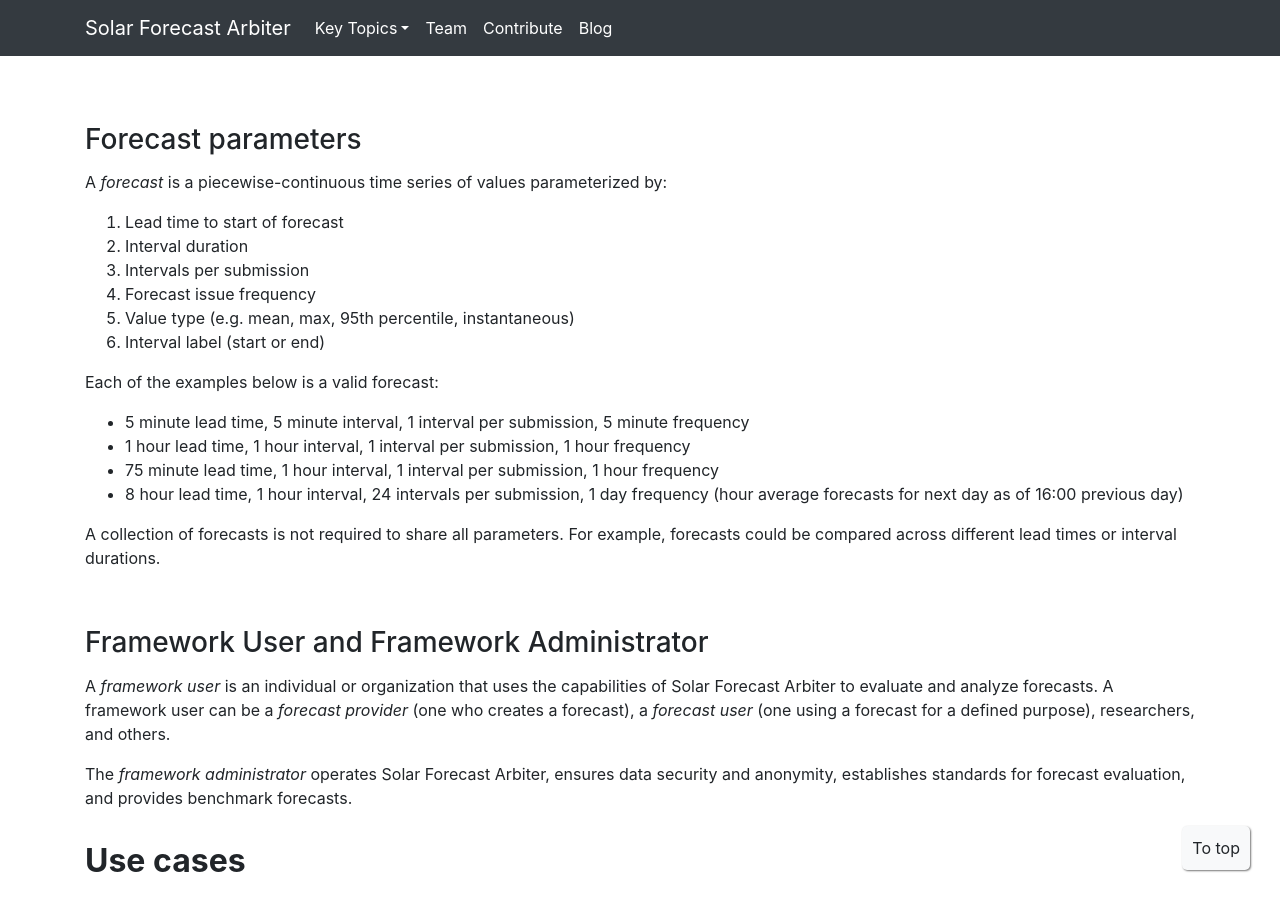
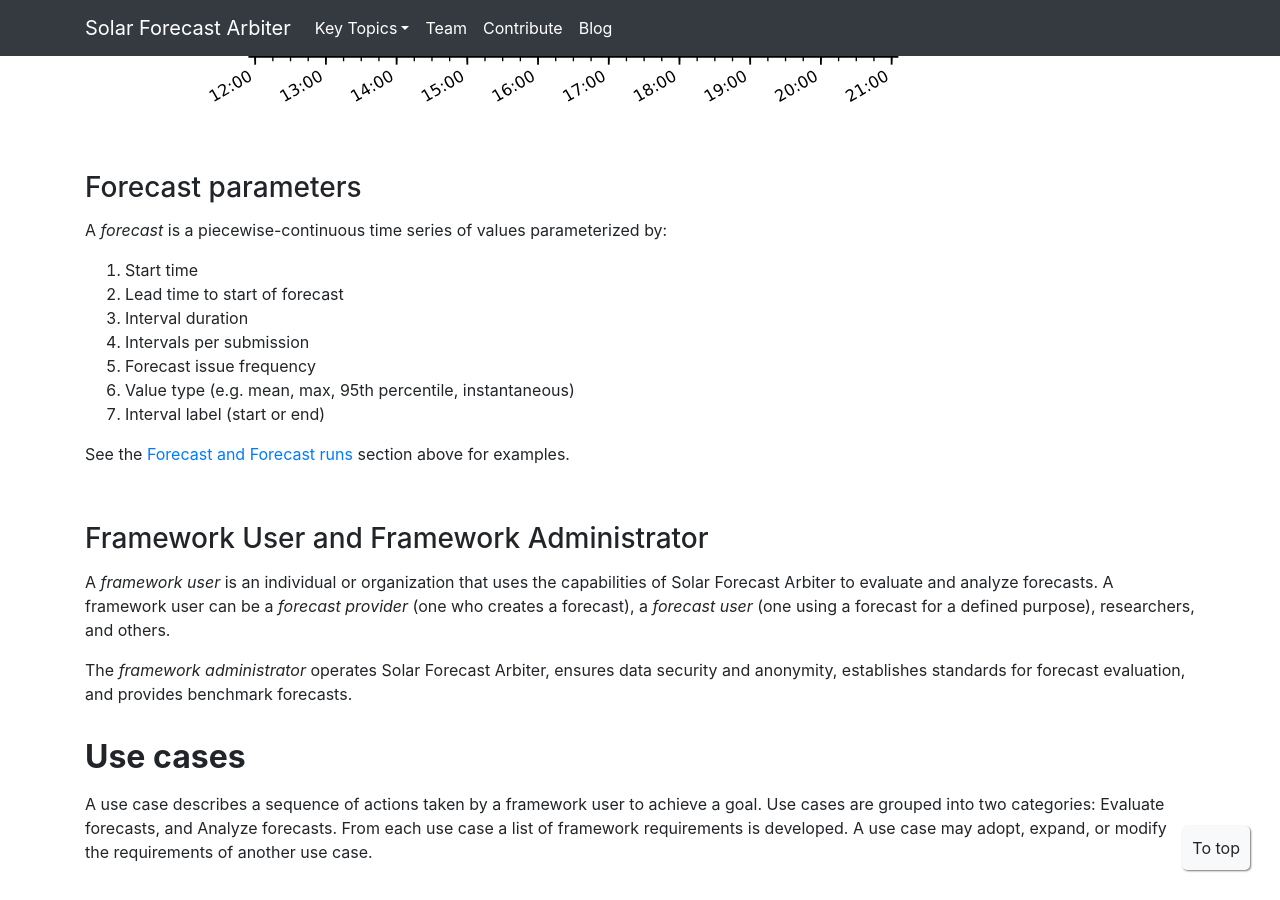
Before and after one commit to SolarArbiter/SolarArbiter.github.io, a Jekyll site: the page built from usecases.md, in a window 1280 px wide and 900 px high, scrolled down 3981 px. Built offline with Jekyll 4.4.1, drawn with Linux system fonts in a browser that asks for light colours; comment, search, counter and statistics services are not loaded; our own code applies the rules of GitHub Pages for plain Markdown files; some of the changed text lies outside the part shown.

Commit message:
simplify and edit definitions

```diff
--- a/usecases.md
+++ b/usecases.md
@@ -84,16 +84,15 @@
 ### Forecast and Forecast runs {#forecastdef}
 {: .anchor}
 
-It is essential that we are clear about the definition of a _forecast_ within the framework.
-
 **Forecast run**. A _forecast run_ is a sequence of one or more (_Time_, _Value_) pairs issued at a particular time. _Time_ can label a moment in time or an interval of time, e.g., a _Time_ of 17:00 can label the hour-long interval from 17:00 to 18:00. _Value_ has a unit (e.g., MW) and a type (e.g., mean, 95th percentile) determined by the corresponding observation. An example forecast run for the average hourly power issued at 16:00 for the next three hours could be {(17:00, 5MW), (18:00, 10MW), (19:00, 7 MW)}. A forecast run is defined by the following parameters, illustrated by the example forecast run:
 
-1. Issue time (16:00)
-2. Number of intervals (3)
+1. Start time (17:00)
+2. Lead time to start of forecast (1 hour)
 3. Interval duration (1 hour)
-4. Interval label (left endpoint)
-5. Value unit (MW)
-6. Value type (average)
+4. Number of intervals per submission (3)
+5. Forecast issue frequency (once)
+6. Value type (mean)
+7. Interval label (start)
 
 **Forecast**. A _forecast_ is a serially complete time series of (Time, Value) pairs spanning from a _start time_ to an _end time_. A single forecast run is a forecast. A forecast can also comprise the concatenation of a series of identically specified forecast runs with different issue times, as shown in the figures below. For example, three forecast runs (green) could be:
 
@@ -111,7 +110,9 @@
 
  ![timeline_concat](/images/timeline_concat.svg){: .usecase-figure}
 
-The framework is primarily designed to assess a _forecast_. For most use cases ([1.A](#uc1A)-[1.E](#uc1E)), the framework expects forecast providers to upload a _forecast_. For the Forecast Trial use case ([1.F](#uc1F)), the framework expects forecast providers to upload a series of _forecast runs_ that the framework can concatenate into a _forecast_ for evaluation.
+This concept also applies to the evaluation of day-ahead forecasts issued at a particular time of day. For example, hour average forecasts for next day as of 16:00 previous day can be represented by a concatenation of forecasts with start time of midnight, 8 hour lead time to start, 1 hour interval, 24 intervals per submission, and 1 day frequency.
+
+For most use cases ([1.A](#uc1A)-[1.E](#uc1E)), the framework expects forecast providers to upload a _forecast_. For the Forecast Trial use case ([1.F](#uc1F)), the framework expects forecast providers to upload a series of _forecast runs_ that the framework can concatenate into a _forecast_ for evaluation.
 
 A stretch goal is to support the use case of analyzing multiple forecast runs with the same valid times ([1.G](#uc1G)). For example, the user could upload each of the forecast runs specified above, and then use the framework to merge the forecast runs into a 0, 1, or 2 hour ahead forecast for evaluation. The figure below shows three forecasts runs (green) merged into two different evaluation forecasts (blue, red).
 
@@ -123,21 +124,15 @@
 
 A _forecast_ is a piecewise-continuous time series of values parameterized by:
 
-1. Lead time to start of forecast
-2. Interval duration
-3. Intervals per submission
-4. Forecast issue frequency
-5. Value type (e.g. mean, max, 95th percentile, instantaneous)
-6. Interval label (start or end)
+1. Start time
+2. Lead time to start of forecast
+3. Interval duration
+4. Intervals per submission
+5. Forecast issue frequency
+6. Value type (e.g. mean, max, 95th percentile, instantaneous)
+7. Interval label (start or end)
 
-Each of the examples below is a valid forecast:
-
-- 5 minute lead time, 5 minute interval, 1 interval per submission, 5 minute frequency
-- 1 hour lead time, 1 hour interval, 1 interval per submission, 1 hour frequency
-- 75 minute lead time, 1 hour interval, 1 interval per submission, 1 hour frequency
-- 8 hour lead time, 1 hour interval, 24 intervals per submission, 1 day frequency (hour average forecasts for next day as of 16:00 previous day)
-
-A collection of forecasts is not required to share all parameters. For example, forecasts could be compared across different lead times or interval durations.
+See the [Forecast and Forecast runs](#forecastdef) section above for examples.
 
 ### Framework User and Framework Administrator {#users}
 {: .anchor}
```
